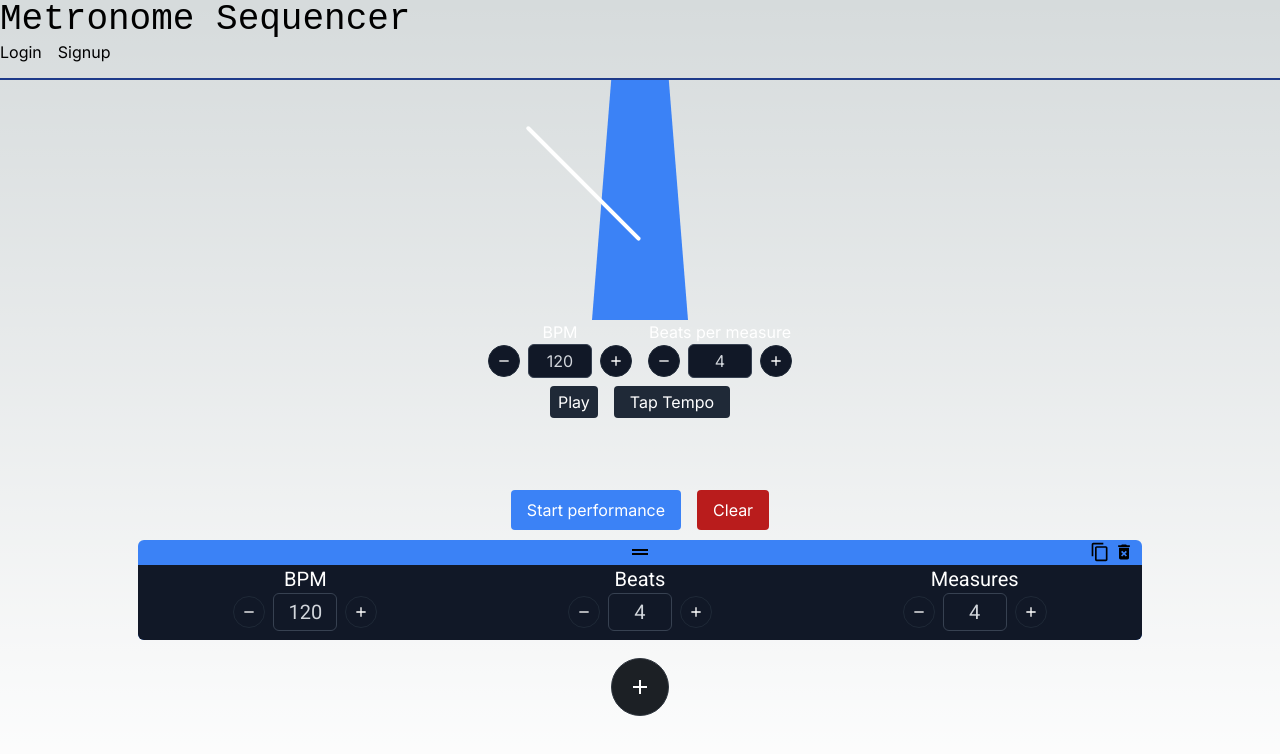
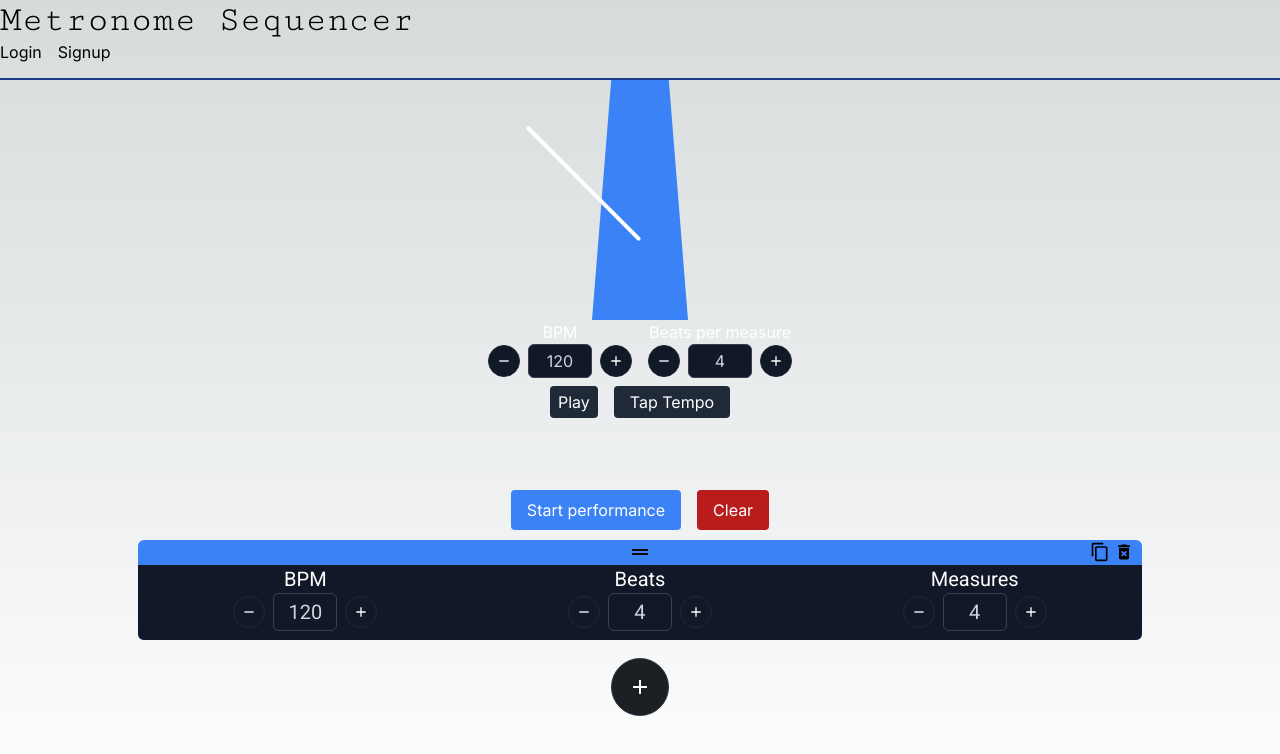
Before and after one commit to oceanhillman/metronome-sequencer, a Next.js app: page / in a window 1280 px wide. Shown: the top 754 px of the page. Built offline with nearby package versions, Linux system fonts and the light colour scheme.

Commit message:
Add cutive mono font

```diff
--- a/src/app/globals.css
+++ b/src/app/globals.css
@@ -1,4 +1,5 @@
 @import url('https://fonts.googleapis.com/css2?family=Manrope:wght@400;500;600;700&display=swap');
+@import url('https://fonts.googleapis.com/css2?family=Cutive+Mono&display=swap');
 @import '~react-grid-layout/css/styles.css';
 @import '~react-resizable/css/styles.css';
 
```
